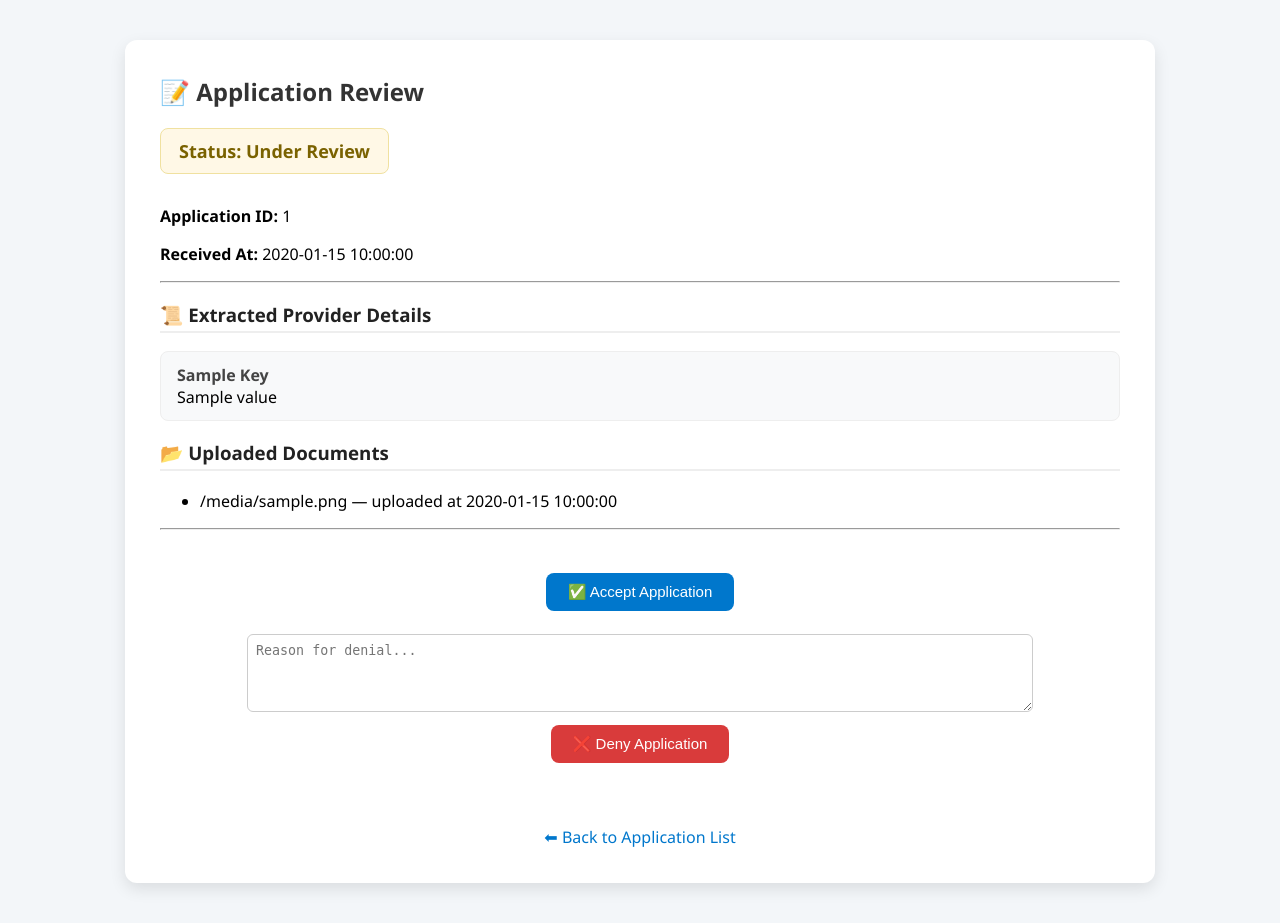
After one commit to suvrajits/kyp-ai, a FastAPI app: template templates/application_review.html in a window 1280 px wide. The commit adds this page. Run offline with FastAPI, Linux system fonts and the light colour scheme; the template is opened without the code that fills it: most values are stand-ins (such as "Sample title", 1, 10 or a date in 2020).

Commit message:
updated worflow status

```diff
--- a/app/data/application_counter.json
+++ b/app/data/application_counter.json
@@ -1,3 +1,3 @@
 {
-  "last_temp_id": 13
+  "last_temp_id": 32
 }
--- a/main.py
+++ b/main.py
@@ -19,6 +19,7 @@ from app.routes import (
     analyze_and_match_html,
     trust_card,
     provider_dashboard,
+    application_review
 )
 
 # ----------------------------------------------------------
@@ -74,6 +75,8 @@ app.include_router(trust_card.router, prefix="/trust-card", tags=["Trust Card Ge
 app.include_router(rag_router, prefix="/rag", tags=["RAG - Ingest"])
 app.include_router(ask_router, prefix="/rag", tags=["RAG - Ask"])
 
+app.include_router(application_review.router, prefix="", tags=["Application Review"])
+
 # ----------------------------------------------------------
 # 🧠 Startup / Shutdown Events
 # ----------------------------------------------------------
--- /dev/null
+++ b/templates/application_review.html
@@ -0,0 +1,140 @@
+<!-- templates/application_review.html -->
+<!DOCTYPE html>
+<html lang="en">
+<head>
+  <meta charset="UTF-8" />
+  <title>Application Review</title>
+  <style>
+    body {
+      font-family: 'Segoe UI', Arial, sans-serif;
+      background: #f3f6f9;
+      margin: 0;
+      padding: 40px;
+    }
+    .container {
+      background: #fff;
+      border-radius: 12px;
+      padding: 35px;
+      max-width: 960px;
+      margin: auto;
+      box-shadow: 0 6px 16px rgba(0,0,0,0.1);
+    }
+    h2 { color: #333; margin-top: 0; }
+    h3 { color: #222; border-bottom: 2px solid #eee; padding-bottom: 4px; }
+
+    .status {
+      font-size: 18px;
+      font-weight: 600;
+      padding: 10px 18px;
+      border-radius: 8px;
+      display: inline-block;
+      background: #fff8e6;
+      color: #7a6200;
+      border: 1px solid #f0e1a0;
+      margin-bottom: 15px;
+    }
+
+    .box {
+      background: #f8f9fa;
+      border-radius: 8px;
+      padding: 12px 16px;
+      margin-bottom: 10px;
+      border: 1px solid #eee;
+    }
+    .label { font-weight: bold; color: #444; }
+
+    .actions {
+      margin-top: 35px;
+      text-align: center;
+    }
+    button {
+      background-color: #0077cc;
+      color: white;
+      border: none;
+      padding: 10px 22px;
+      border-radius: 8px;
+      font-size: 15px;
+      cursor: pointer;
+      margin: 8px;
+      transition: all 0.2s ease;
+    }
+    button:hover {
+      background-color: #005fa3;
+      transform: translateY(-1px);
+      box-shadow: 0 3px 6px rgba(0,0,0,0.15);
+    }
+    button.deny { background: #d93b3b; }
+    button.deny:hover { background: #b22e2e; }
+
+    .note-box {
+      margin-top: 15px;
+      text-align: center;
+    }
+    textarea {
+      width: 80%;
+      min-height: 60px;
+      border-radius: 6px;
+      border: 1px solid #ccc;
+      padding: 8px;
+      resize: vertical;
+    }
+    a.back-link {
+      display: inline-block;
+      margin-top: 20px;
+      text-decoration: none;
+      color: #0077cc;
+    }
+    a.back-link:hover { text-decoration: underline; }
+  </style>
+</head>
+<body>
+<div class="container">
+  <h2>📝 Application Review</h2>
+  <div class="status">Status: {{ application.status or 'New' }}</div>
+
+  <p><strong>Application ID:</strong> {{ application.id }}</p>
+  <p><strong>Received At:</strong> {{ application.created_at }}</p>
+  <hr>
+
+  <h3>📜 Extracted Provider Details</h3>
+  {% if application.provider %}
+    {% for key, value in application.provider.items() %}
+      <div class="box">
+        <div class="label">{{ key.replace('_',' ')|title }}</div>
+        <div>{{ value }}</div>
+      </div>
+    {% endfor %}
+  {% else %}
+    <p>No structured data available for this application.</p>
+  {% endif %}
+
+  {% if application.documents %}
+    <h3>📂 Uploaded Documents</h3>
+    <ul>
+      {% for doc in application.documents %}
+        <li>{{ doc.filename }} — uploaded at {{ doc.uploaded_at }}</li>
+      {% endfor %}
+    </ul>
+  {% endif %}
+
+  <hr>
+
+  <div class="actions">
+    <form action="/review/{{ application.id }}/accept" method="post" style="display:inline;">
+      <button type="submit">✅ Accept Application</button>
+    </form>
+
+    <form action="/review/{{ application.id }}/deny" method="post" style="display:inline;">
+      <div class="note-box">
+        <textarea name="reason" placeholder="Reason for denial..." required></textarea>
+      </div>
+      <button type="submit" class="deny">❌ Deny Application</button>
+    </form>
+  </div>
+
+  <div class="actions">
+    <a href="/upload/upload-form" class="back-link">⬅ Back to Application List</a>
+  </div>
+</div>
+</body>
+</html>
```
Also changed, not shown: app/data/applications.json (+38 -80 lines), app/routes/analyze_and_match_html.py (+7 -15 lines), app/routes/application_review.py (added, +100 -0 lines), app/routes/provider_dashboard.py (+38 -0 lines), app/services/application_store.py (+7 -2 lines), templates/provider_dashboard.html (+8 -6 lines), templates/upload_form.html (+85 -50 lines), templates/result.html (indentation only), 1 other file.
